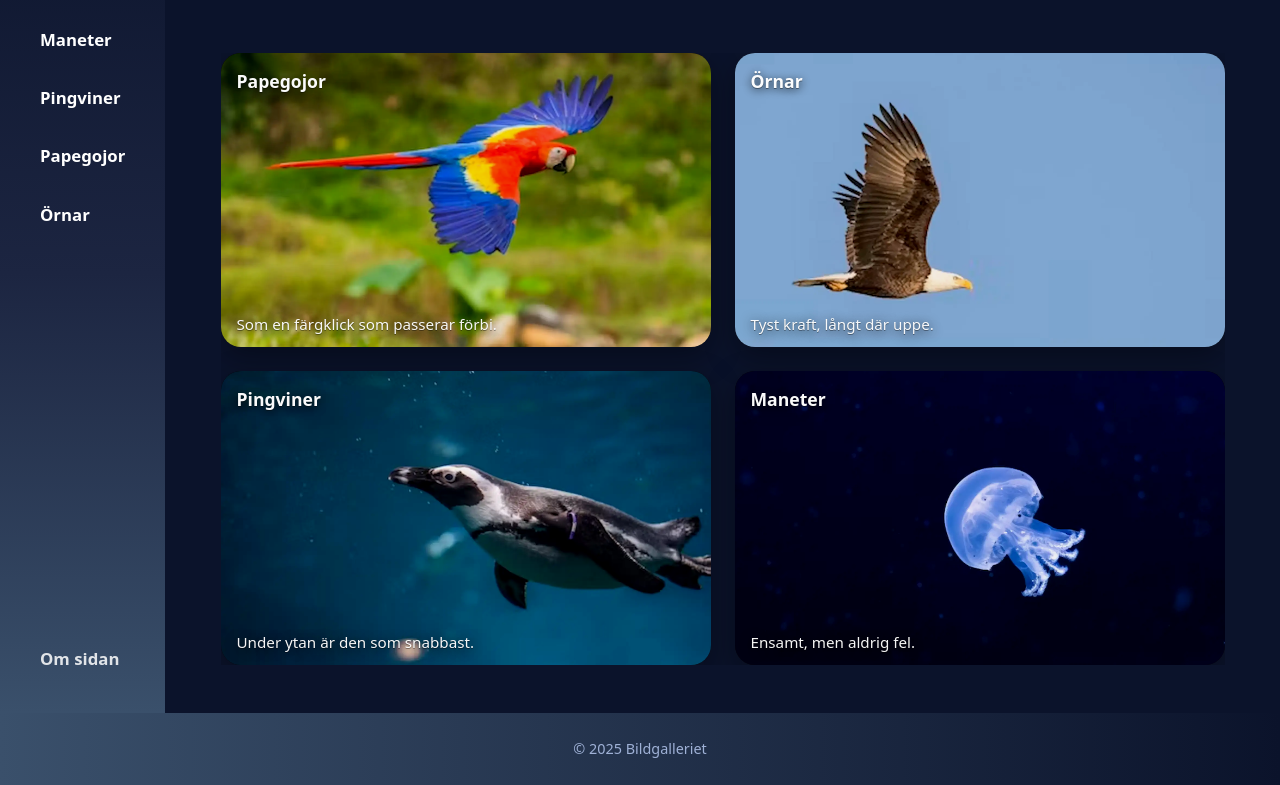
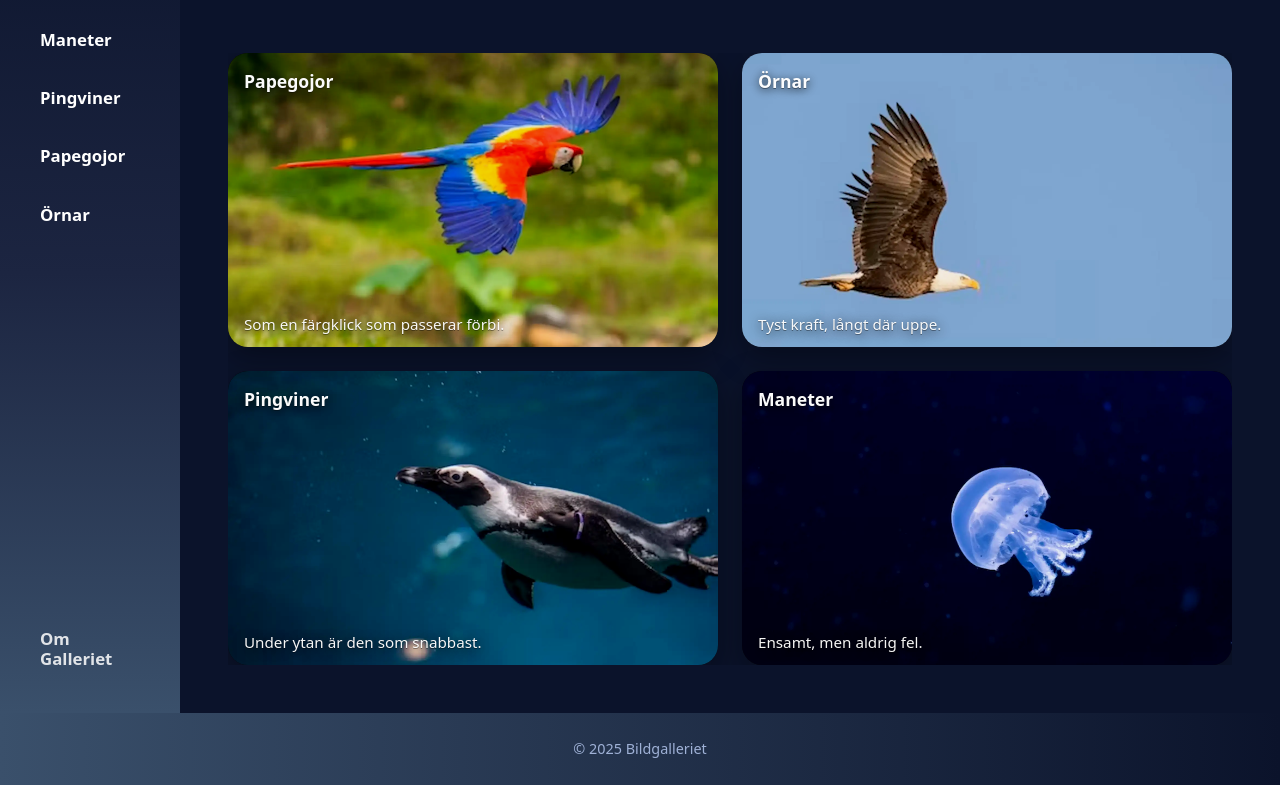
Before and after one commit to JocoBorghol/Bildgalleriet, a website with bundled scripts: page index.html in a window 1280 px wide. Shown: the part 224-1009 px from the top of the page. Built offline with nearby package versions, Linux system fonts and the light colour scheme.

Commit message:
Finalize image gallery with categories, tests, CI and README

```diff
--- a/css/style.css
+++ b/css/style.css
@@ -281,7 +281,7 @@ main {
 
 /* Sidonavigation - bas */
 .side-nav {
-  display: none; /* dold på mobil */
+  display: none;
   overflow: hidden;
 }
 
@@ -312,7 +312,7 @@ main {
 @media (min-width: 1024px) {
   .side-nav {
     display: flex;
-    width: 165px;
+    width: 180px;
     flex-shrink: 0;
     padding: 32px 24px;
     background: linear-gradient(
--- a/index.html
+++ b/index.html
@@ -56,7 +56,7 @@
         <a href="parrot.html">Papegojor</a>
         <a href="eagle.html">Örnar</a>
 
-        <a href="about.html" class="nav-about">Om sidan</a>
+        <a href="about.html" class="nav-about">Om Galleriet</a>
       </nav>
     </aside>
 
```
Also changed, not shown: eagle.html (+1 -1 lines), jellyfish.html (+1 -1 lines), parrot.html (+1 -1 lines), penguin.html (+1 -1 lines), README.md.
